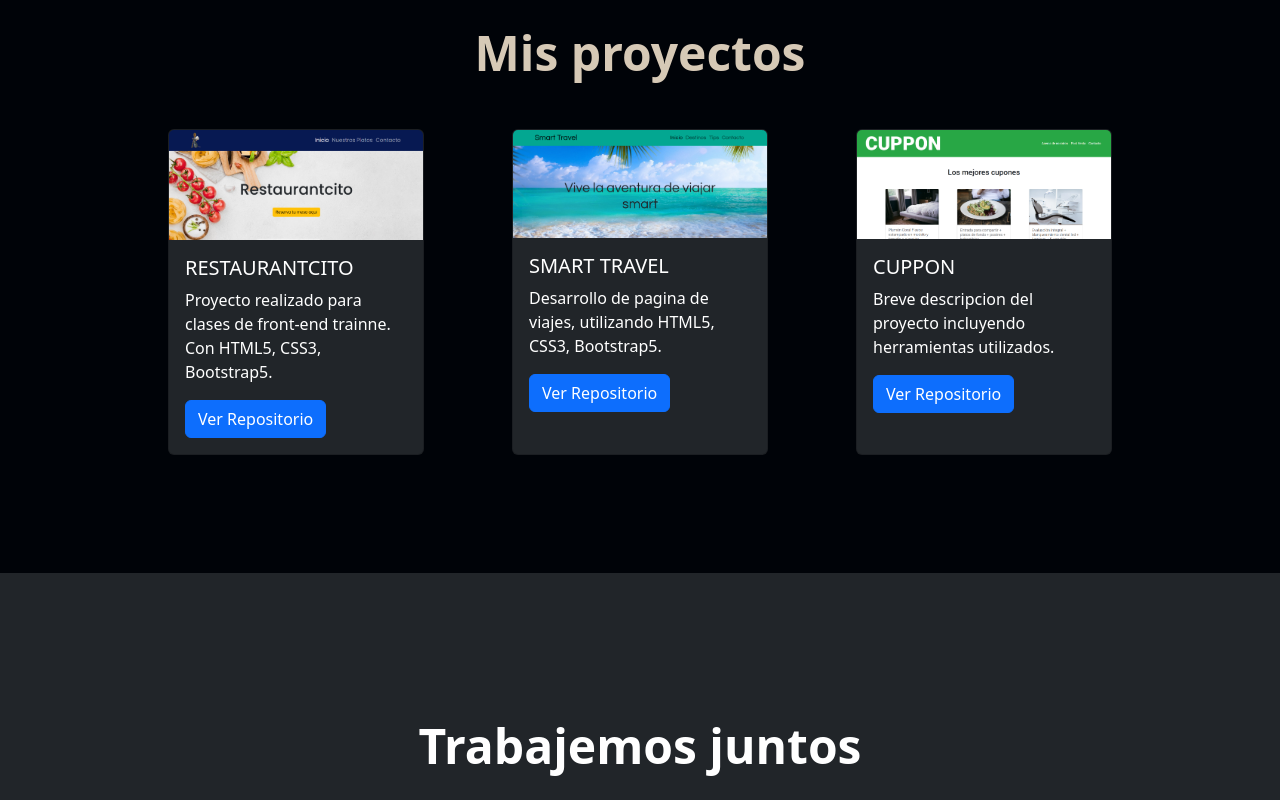
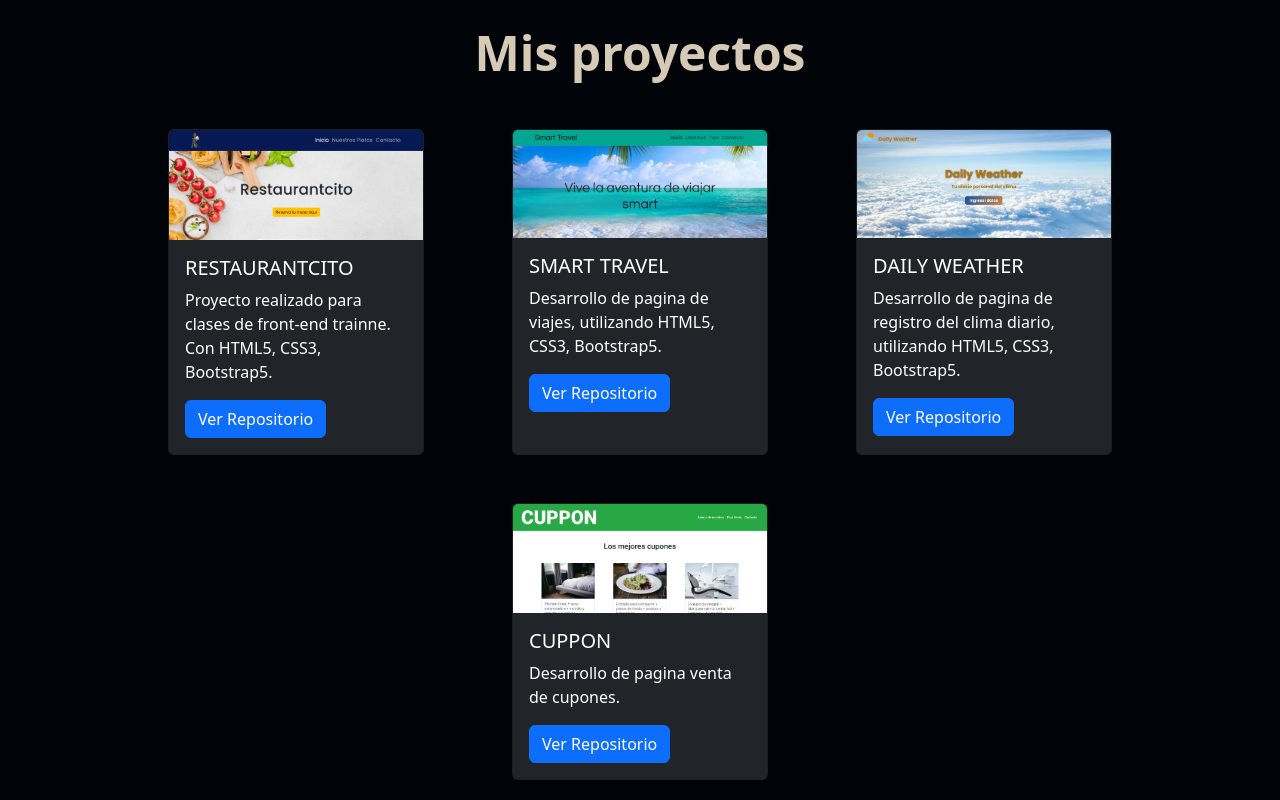
Before and after one commit to VictoriaAcunaParedes/portafolio-victoria-acuna, a plain HTML site: page index.html in a window 1280 px wide. Shown: the part 1420-2220 px from the top of the page. Drawn offline with nearby package versions, Linux system fonts and the light colour scheme.

Commit message:
Agrego Daily Weather a portafolio.

```diff
--- a/index.html
+++ b/index.html
@@ -91,10 +91,18 @@
                     </div>
                 </div>
                 <div class="card text-bg-dark col-10 col-sm-10 col-md-5 col-lg-3 p-0">
+                    <img src="assets/img/daily-weather.png" alt="" class="card-img-top">
+                    <div class="card-body">
+                        <h5 class="card-title">DAILY WEATHER</h5>
+                        <p class="card-text">Desarrollo de pagina de registro del clima diario, utilizando HTML5, CSS3, Bootstrap5.</p>
+                        <a class=" btn btn-primary" href="https://github.com/VictoriaAcunaParedes/daily-weather" target="_blank">Ver Repositorio</a>
+                    </div>
+                </div>
+                <div class="card text-bg-dark col-10 col-sm-10 col-md-5 col-lg-3 p-0">
                     <img src="assets/img/cuppon.png" alt="" class="card-img-top">
                     <div class="card-body">
                         <h5 class="card-title">CUPPON</h5>
-                        <p class="card-text">Breve descripcion del proyecto incluyendo herramientas utilizados.</p>
+                        <p class="card-text">Desarrollo de pagina venta de cupones.</p>
                         <a class=" btn btn-primary" href="https://github.com/VictoriaAcunaParedes/tienda-cuppon"
                             target="_blank">Ver Repositorio</a>
                     </div>
```
Also changed, not shown: assets/img/daily-weather.png (added).
